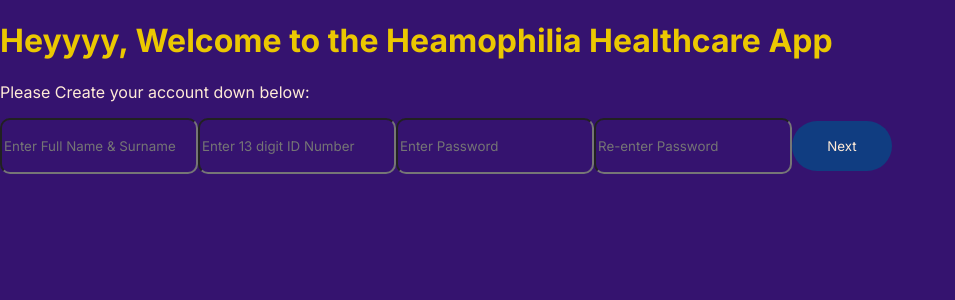
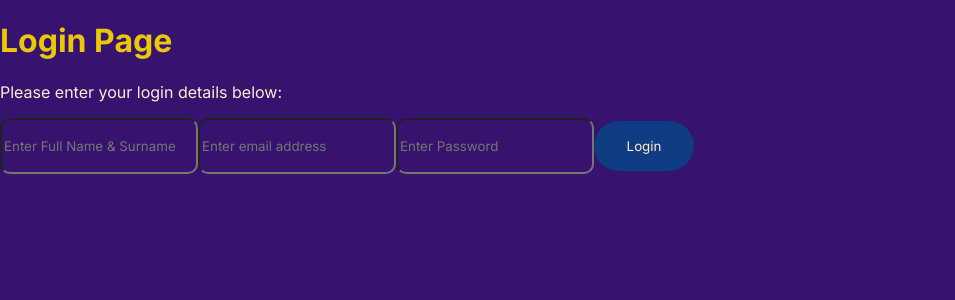
Before and after one commit to MaccccD/Haemophilia-Healthcare-App, a React (Create React App) app: page /Login in a window 1280 px wide. Before the commit this address led to /AccountSetUpPage1. Shown: the top 300 px of the page, without its empty margins (0-955 px from the left). Built offline with nearby package versions, Linux system fonts and the light colour scheme; a web font is replaced by a local one.

Commit message:
Login Functionality Update
-Validated  login input on the Login page against what's already saved in localStorage from account creation set up pages.

```diff
--- a/src/App.js
+++ b/src/App.js
@@ -7,6 +7,7 @@ import Settings from "./Main Pages/Settings";
 import AccountSetUpPage1 from "./Main Pages/AccountSetUpPage1";
 import AccountSetUpPage2 from "./Main Pages/AccountSetUpPage2";
 import HealthConditionSetUp from "./Main Pages/HealthConditionSetUp";
+import Login from "./Main Pages/Login";
 import AuthContextProvider from "./Context/AuthContext";
 import { useContext } from 'react';
 import { userAuthenticate } from './Context/AuthContext';
@@ -36,6 +37,7 @@ function App() {
         <Route path="/AccountSetUpPage1" element = {<AccountSetUpPage1/>}/>
         <Route path="/AccountSetUpPage2" element = {<AccountSetUpPage2/>}/>
         <Route path="/HealthConditionSetUp" element = {<HealthConditionSetUp/>}/>
+        <Route path="/Login" element = {<Login/>}/>
         <Route path="*" element={<Navigate to="/" replace />} />
     </Routes>
     </AuthContextProvider>
--- a/src/Context/AuthContext.jsx
+++ b/src/Context/AuthContext.jsx
@@ -17,7 +17,7 @@ function AuthContextProvider({children}) {
   });
 
   useEffect(()=>{ // so here im setting the user's authentication status and saving it in the local storage.
-    localStorage.setItem("isAuthenticated", authenticate.toString()); // updates the token accordingly
+    localStorage.setItem("isAuthenticated", authenticate.toString()); //converting the boolean value (true or false)into its string equivalent ("true" or "false")
      console.log(authenticate);
   }, [authenticate]); // runs eveyrtime the authicate status changes or updates.
 
--- a/src/Main Pages/Login.jsx
+++ b/src/Main Pages/Login.jsx
@@ -1,22 +1,48 @@
-import React from 'react';
+import React, { useContext, useState } from 'react';
 import { useNavigate } from 'react-router-dom';
+import { userAuthenticate } from '../Context/AuthContext';
 
 
 function Login() {
+   // state variables for loggin functonality:
+   const [fullnames, setFullNames] = useState("");
+   const [emailaddress, setEmailAddress] = useState("");
+   const [password, setPassword] = useState("");
+  //navigation set up:
+   const navigate = useNavigate();
 
-    const navigate = useNavigate();
 
-    function HandleRegistration(registered){
-        if(registered){
-            navigate("/Home")
-        }
-        else{
-            navigate("/AccountSetUpPage1");
-        }
+     function HandleRegistration(event){
+      event.preventDefault();
+      //retrieve what's stored in the local storage from Account Set Up Pages:
+      const savedUserDetails = JSON.parse(localStorage.getItem("userDetails"));
+      const savedAddressDetails = JSON.parse(localStorage.getItem("personalAdressDeets"));
+
+      // validate  login logic:
+      if(fullnames.trim().toLowerCase() === savedUserDetails.fullNames.trim().toLowerCase() &&
+          emailaddress.trim().toLowerCase() === savedAddressDetails.emailAddress.trim().toLowerCase() &&
+          password.trim() === savedUserDetails.createPassword.trim()
+      ){
+        navigate("/Home"); // so if the details used to login match the ones used to create the accoint, navigat user to the home dashboard page
+      }
+      else{
+        alert("Login details do not match with account set up details. Please ensure that all fields match what used to create the account!")
+        setFullNames("");
+        setEmailAddress("");
+        setPassword("");
+      }
     }
   return (
     <div>
-      <h1 className='heading'> This is your login page , right after you've created your account</h1>
+      <h1 className='heading'>Login Page</h1>
+      <p className='content'>Please enter your login details below:</p>
+      <form onSubmit={HandleRegistration}>
+       <input type='text' placeholder='Enter Full Name & Surname' onChange={(e)=>setFullNames(e.target.value)} required className='setUp'/>
+       <input type='text' placeholder='Enter email address' onChange={(e)=> setEmailAddress(e.target.value)} required className='setUp'/>
+       <input type='password' placeholder='Enter Password' onChange={(e)=> setPassword(e.target.value)} required className='setUp'/>
+       <button className='nextBtn'>Login</button>
+     </form>
+
     </div>
   )
 }
```
